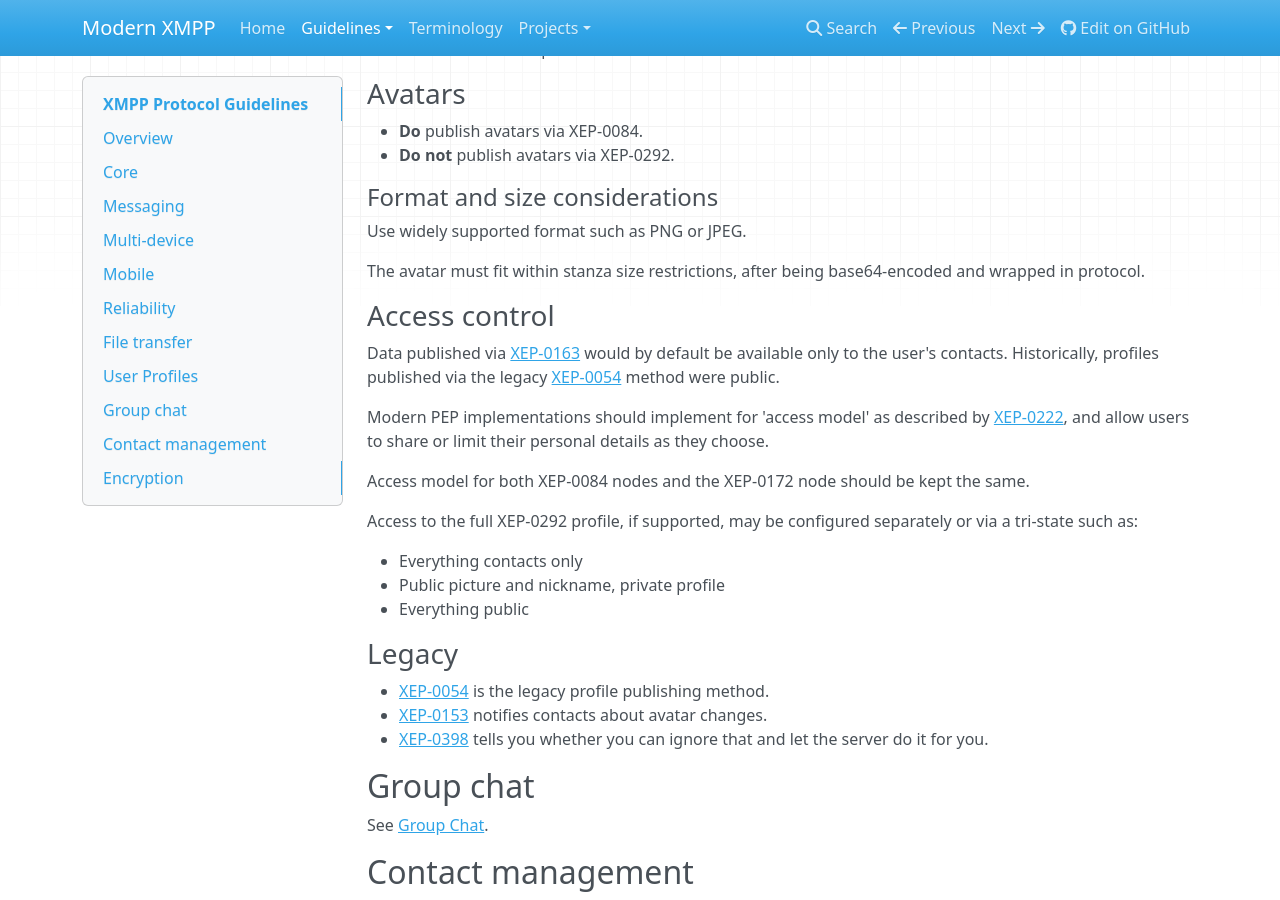
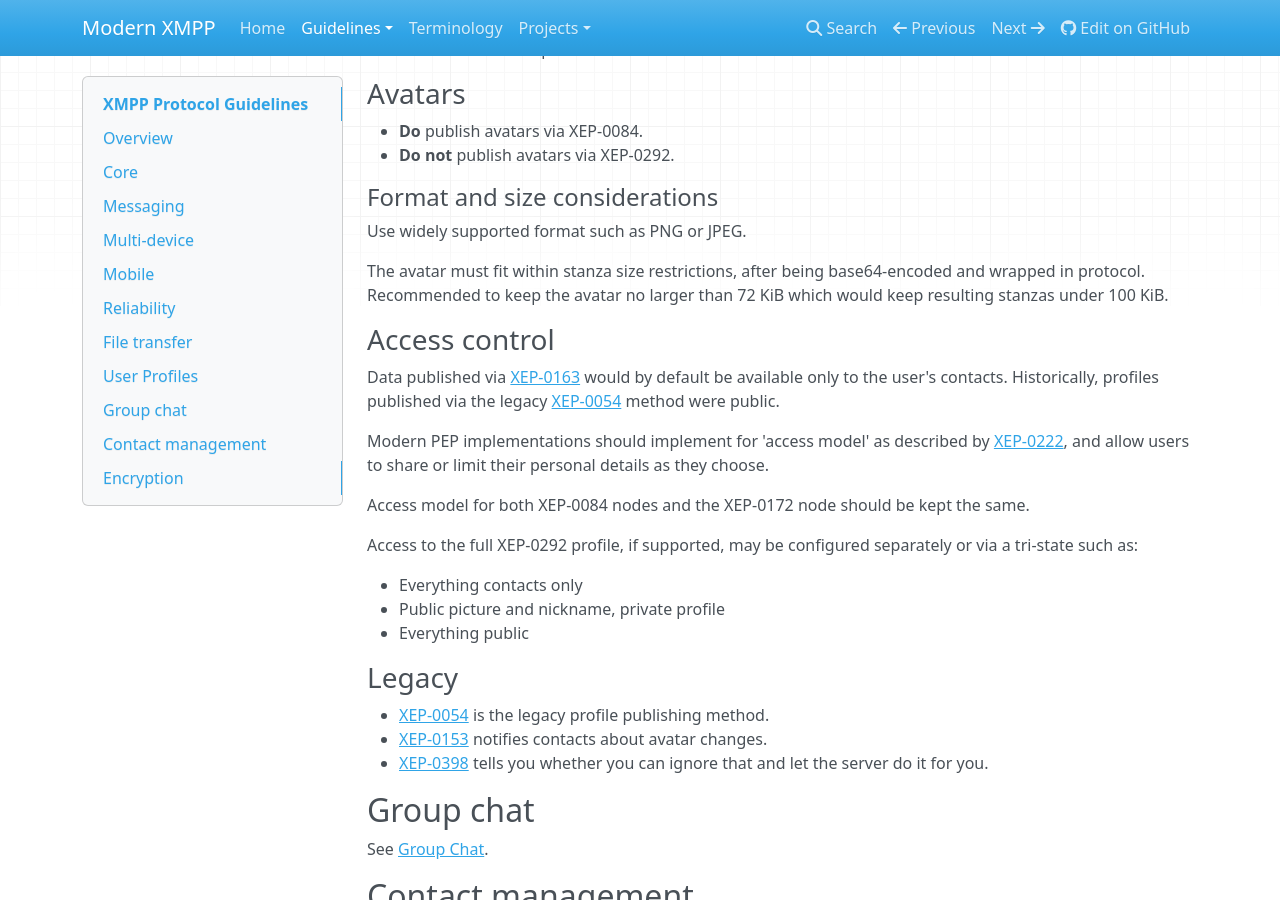
Before and after one commit to modernxmpp/modernxmpp, an MkDocs documentation site: the page built from docs/client/protocol.md, in a window 1280 px wide and 900 px high, scrolled down 5886 px. Built offline with MkDocs 1.6.1, drawn with Linux system fonts in a browser that asks for light colours; nearby versions of some CDN libraries.

Commit message:
protocol: Recommend 72 KiB max avatar sizes
Based on suggestion by MattJ as implemented in Snikket

Aiming for ~100k stanzas seems fine, nice and round number.

Gajim produces 200x200 px PNGs that turn out around ~50k, which is within this recommendation.

```diff
--- a/docs/client/protocol.md
+++ b/docs/client/protocol.md
@@ -277,7 +277,8 @@ while more advanced clients could publish more details via XEP-0292.
 Use widely supported format such as PNG or JPEG.
 
 The avatar must fit within stanza size restrictions, after being base64-encoded and wrapped in
-protocol.
+protocol.  Recommended to keep the avatar no larger than 72 KiB which would keep resulting stanzas
+under 100 KiB.
 
 ### Access control
 
```
